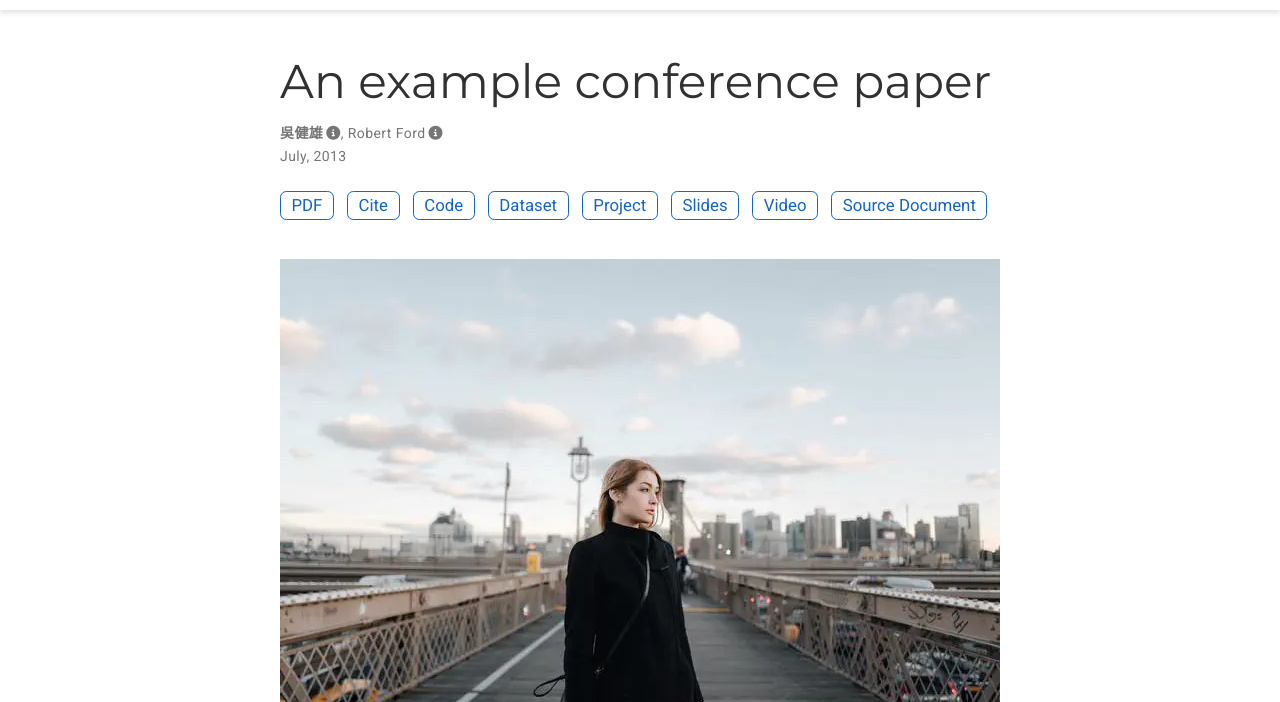
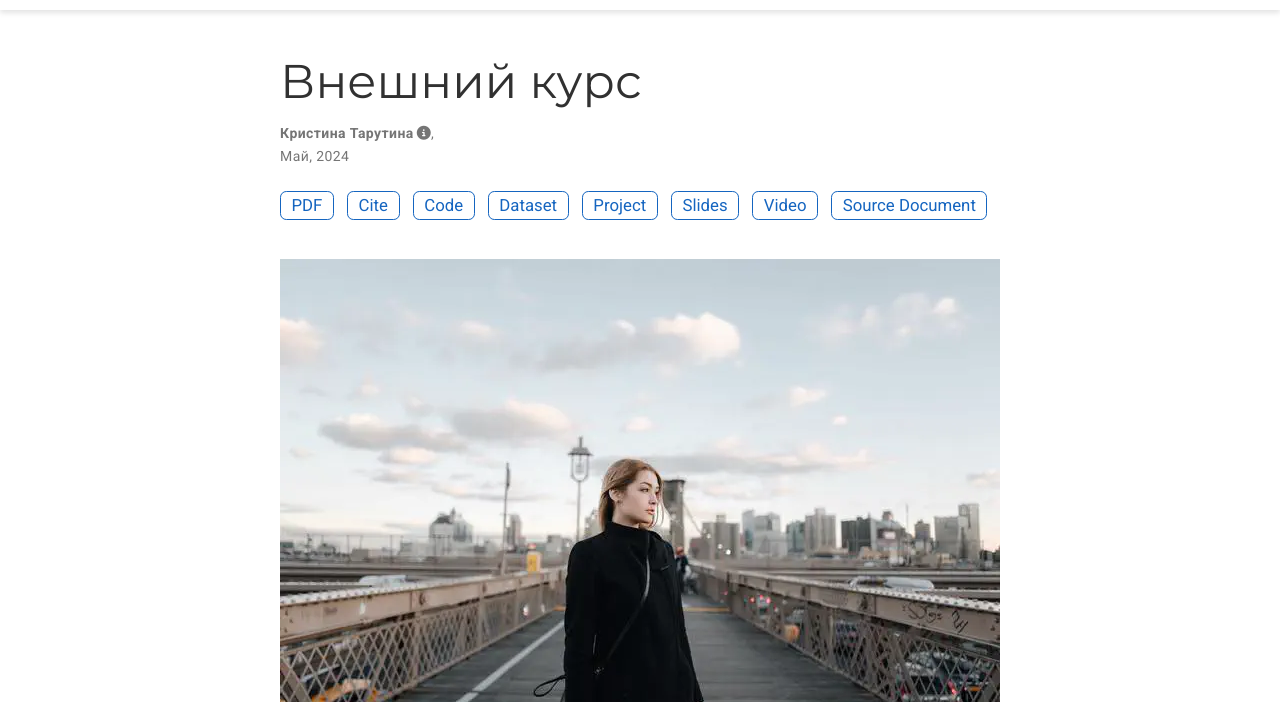
Before and after one commit to TiRisik/TiRisik.github.io, a plain HTML site: page project/example/index.html in a window 1280 px wide. Shown: the part 60-762 px from the top of the page. Drawn offline with nearby package versions, Linux system fonts and the light colour scheme; some icons are missing.

Commit message:
Update index.html

```diff
--- a/project/example/index.html
+++ b/project/example/index.html
@@ -858,7 +858,7 @@
 
 
 <div class="article-container pt-3">
-  <h1>An example conference paper</h1>
+  <h1>Внешний курс</h1>
 
 
 
@@ -875,8 +875,7 @@
 
 
   <span class="author-highlighted">
-      吳健雄</span><i class="author-notes fas fa-info-circle" data-toggle="tooltip" title="Equal contribution"></i>, <span >
-      Robert Ford</span><i class="author-notes fas fa-info-circle" data-toggle="tooltip" title="Equal contribution"></i>
+      Кристина Тарутина</span><i class="author-notes fas fa-info-circle" data-toggle="tooltip" title="Equal contribution"></i>, <span >
   </div>
 
 
@@ -887,7 +886,7 @@
 
 
 
-    July, 2013
+    Май, 2024
   </span>
 
 
@@ -925,7 +924,7 @@
 
 
 
-<a class="btn btn-outline-primary btn-page-header" href="/publication/conference-paper/conference-paper.pdf" target="_blank" rel="noopener">
+<a class="btn btn-outline-primary btn-page-header" href="/publication/conference-paper/report_part1.pdf" target="_blank" rel="noopener">
   PDF
 </a>
 
```
